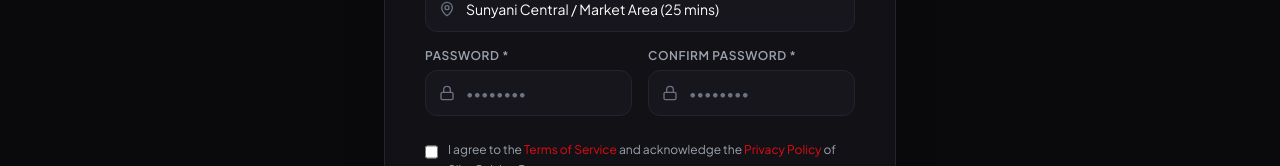
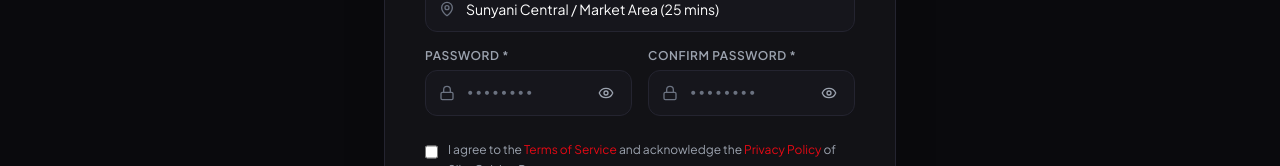
Before and after one commit to heisclm/Sika-Cuisine, a Next.js app: page /register in a window 1280 px wide. Shown: the part 542-708 px from the top of the page. Built offline with nearby package versions, Linux system fonts and the light colour scheme.

Commit message:
feat(auth): add password show/hide eye toggle buttons and fix dark browser autofill styling

```diff
--- a/src/app/(auth)/login/page.tsx
+++ b/src/app/(auth)/login/page.tsx
@@ -3,12 +3,13 @@
 import React, { useState } from "react";
 import Link from "next/link";
 import { useRouter } from "next/navigation";
-import { Lock, Mail, ArrowRight, AlertCircle, Loader2, UserPlus, Compass } from "lucide-react";
+import { Lock, Mail, ArrowRight, AlertCircle, Loader2, UserPlus, Compass, Eye, EyeOff } from "lucide-react";
 
 export default function CustomerLoginPage() {
   const router = useRouter();
   const [email, setEmail] = useState("");
   const [password, setPassword] = useState("");
+  const [showPassword, setShowPassword] = useState(false);
   const [loading, setLoading] = useState(false);
   const [error, setError] = useState<string | null>(null);
 
@@ -78,15 +79,23 @@ export default function CustomerLoginPage() {
               </Link>
             </div>
             <div className="relative">
-              <Lock className="absolute left-3.5 top-1/2 -translate-y-1/2 h-4 w-4 text-gray-500" />
+              <Lock className="absolute left-3.5 top-1/2 -translate-y-1/2 h-4 w-4 text-gray-500 pointer-events-none" />
               <input
-                type="password"
+                type={showPassword ? "text" : "password"}
                 required
                 value={password}
                 onChange={(e) => setPassword(e.target.value)}
                 placeholder="••••••••"
-                className="w-full rounded-xl bg-surface-200 border border-border-subtle pl-10 pr-4 py-3 text-sm text-white placeholder-gray-500 focus:outline-none focus:border-brand-red"
+                className="w-full rounded-xl bg-surface-200 border border-border-subtle pl-10 pr-10 py-3 text-sm text-white placeholder-gray-500 focus:outline-none focus:border-brand-red font-mono"
               />
+              <button
+                type="button"
+                onClick={() => setShowPassword(!showPassword)}
+                className="absolute right-3.5 top-1/2 -translate-y-1/2 text-gray-400 hover:text-white transition-colors p-1"
+                aria-label={showPassword ? "Hide password" : "Show password"}
+              >
+                {showPassword ? <EyeOff className="h-4 w-4" /> : <Eye className="h-4 w-4" />}
+              </button>
             </div>
           </div>
 
--- a/src/app/(auth)/register/page.tsx
+++ b/src/app/(auth)/register/page.tsx
@@ -3,7 +3,7 @@
 import React, { useState } from "react";
 import Link from "next/link";
 import { useRouter } from "next/navigation";
-import { Lock, Mail, User, Phone, MapPin, ArrowRight, AlertCircle, Loader2, CheckCircle2 } from "lucide-react";
+import { Lock, Mail, User, Phone, MapPin, ArrowRight, AlertCircle, Loader2, CheckCircle2, Eye, EyeOff } from "lucide-react";
 import { SUNYANI_DELIVERY_ZONES } from "@/lib/delivery-zones";
 import { formatGhanaPhone, isValidGhanaPhone } from "@/lib/phone";
 
@@ -15,6 +15,8 @@ export default function RegisterPage() {
   const [preferredArea, setPreferredArea] = useState(SUNYANI_DELIVERY_ZONES[0].name);
   const [password, setPassword] = useState("");
   const [confirmPassword, setConfirmPassword] = useState("");
+  const [showPassword, setShowPassword] = useState(false);
+  const [showConfirmPassword, setShowConfirmPassword] = useState(false);
   const [agreedToTerms, setAgreedToTerms] = useState(false);
 
   const [loading, setLoading] = useState(false);
@@ -172,15 +174,23 @@ export default function RegisterPage() {
                   Password *
                 </label>
                 <div className="relative">
-                  <Lock className="absolute left-3.5 top-1/2 -translate-y-1/2 h-4 w-4 text-gray-500" />
+                  <Lock className="absolute left-3.5 top-1/2 -translate-y-1/2 h-4 w-4 text-gray-500 pointer-events-none" />
                   <input
-                    type="password"
+                    type={showPassword ? "text" : "password"}
                     required
                     value={password}
                     onChange={(e) => setPassword(e.target.value)}
                     placeholder="••••••••"
-                    className="w-full rounded-xl bg-surface-200 border border-border-subtle pl-10 pr-4 py-3 text-sm text-white placeholder-gray-500 focus:outline-none focus:border-brand-red"
+                    className="w-full rounded-xl bg-surface-200 border border-border-subtle pl-10 pr-10 py-3 text-sm text-white placeholder-gray-500 focus:outline-none focus:border-brand-red font-mono"
                   />
+                  <button
+                    type="button"
+                    onClick={() => setShowPassword(!showPassword)}
+                    className="absolute right-3.5 top-1/2 -translate-y-1/2 text-gray-400 hover:text-white transition-colors p-1"
+                    aria-label={showPassword ? "Hide password" : "Show password"}
+                  >
+                    {showPassword ? <EyeOff className="h-4 w-4" /> : <Eye className="h-4 w-4" />}
+                  </button>
                 </div>
               </div>
 
@@ -189,15 +199,23 @@ export default function RegisterPage() {
                   Confirm Password *
                 </label>
                 <div className="relative">
-                  <Lock className="absolute left-3.5 top-1/2 -translate-y-1/2 h-4 w-4 text-gray-500" />
+                  <Lock className="absolute left-3.5 top-1/2 -translate-y-1/2 h-4 w-4 text-gray-500 pointer-events-none" />
                   <input
-                    type="password"
+                    type={showConfirmPassword ? "text" : "password"}
                     required
                     value={confirmPassword}
                     onChange={(e) => setConfirmPassword(e.target.value)}
                     placeholder="••••••••"
-                    className="w-full rounded-xl bg-surface-200 border border-border-subtle pl-10 pr-4 py-3 text-sm text-white placeholder-gray-500 focus:outline-none focus:border-brand-red"
+                    className="w-full rounded-xl bg-surface-200 border border-border-subtle pl-10 pr-10 py-3 text-sm text-white placeholder-gray-500 focus:outline-none focus:border-brand-red font-mono"
                   />
+                  <button
+                    type="button"
+                    onClick={() => setShowConfirmPassword(!showConfirmPassword)}
+                    className="absolute right-3.5 top-1/2 -translate-y-1/2 text-gray-400 hover:text-white transition-colors p-1"
+                    aria-label={showConfirmPassword ? "Hide confirm password" : "Show confirm password"}
+                  >
+                    {showConfirmPassword ? <EyeOff className="h-4 w-4" /> : <Eye className="h-4 w-4" />}
+                  </button>
                 </div>
               </div>
             </div>
--- a/src/app/admin/login/page.tsx
+++ b/src/app/admin/login/page.tsx
@@ -3,12 +3,13 @@
 import React, { useState } from "react";
 import Link from "next/link";
 import { useRouter } from "next/navigation";
-import { ShieldAlert, Lock, Mail, ArrowRight, Loader2, ChefHat, KeyRound } from "lucide-react";
+import { ShieldAlert, Lock, Mail, ArrowRight, Loader2, ChefHat, KeyRound, Eye, EyeOff } from "lucide-react";
 
 export default function StaffLoginPage() {
   const router = useRouter();
   const [email, setEmail] = useState("");
   const [password, setPassword] = useState("");
+  const [showPassword, setShowPassword] = useState(false);
   const [loading, setLoading] = useState(false);
   const [error, setError] = useState<string | null>(null);
 
@@ -88,15 +89,23 @@ export default function StaffLoginPage() {
               Terminal Security Password
             </label>
             <div className="relative">
-              <Lock className="absolute left-3.5 top-1/2 -translate-y-1/2 h-4 w-4 text-gray-500" />
+              <Lock className="absolute left-3.5 top-1/2 -translate-y-1/2 h-4 w-4 text-gray-500 pointer-events-none" />
               <input
-                type="password"
+                type={showPassword ? "text" : "password"}
                 required
                 value={password}
                 onChange={(e) => setPassword(e.target.value)}
                 placeholder="••••••••••••"
-                className="w-full rounded-xl bg-surface-200 border border-border-subtle pl-10 pr-4 py-3 text-sm text-white placeholder-gray-500 focus:outline-none focus:border-brand-red font-mono"
+                className="w-full rounded-xl bg-surface-200 border border-border-subtle pl-10 pr-10 py-3 text-sm text-white placeholder-gray-500 focus:outline-none focus:border-brand-red font-mono"
               />
+              <button
+                type="button"
+                onClick={() => setShowPassword(!showPassword)}
+                className="absolute right-3.5 top-1/2 -translate-y-1/2 text-gray-400 hover:text-white transition-colors p-1"
+                aria-label={showPassword ? "Hide password" : "Show password"}
+              >
+                {showPassword ? <EyeOff className="h-4 w-4" /> : <Eye className="h-4 w-4" />}
+              </button>
             </div>
           </div>
 
--- a/src/app/globals.css
+++ b/src/app/globals.css
@@ -125,3 +125,13 @@ body {
     scroll-behavior: auto !important;
   }
 }
+
+/* Dark theme browser autofill override */
+input:-webkit-autofill,
+input:-webkit-autofill:hover,
+input:-webkit-autofill:focus,
+input:-webkit-autofill:active {
+  -webkit-text-fill-color: #f4f4f7 !important;
+  -webkit-box-shadow: 0 0 0px 1000px #181920 inset !important;
+  transition: background-color 5000s ease-in-out 0s;
+}
```
